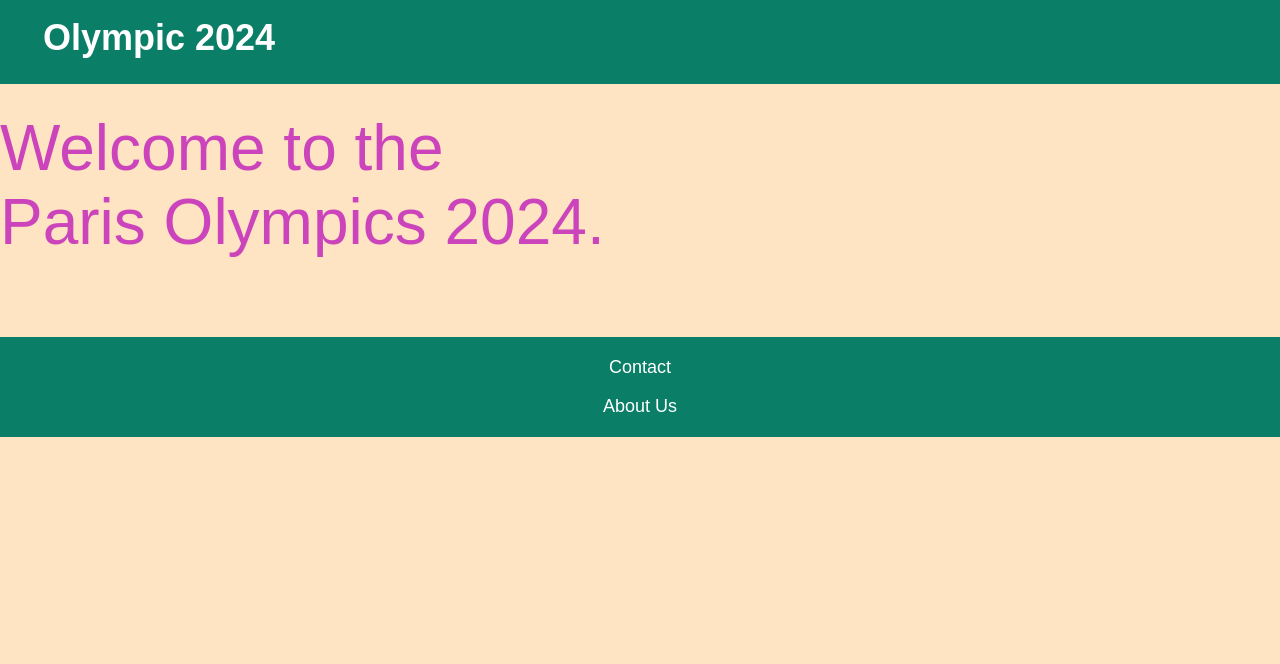
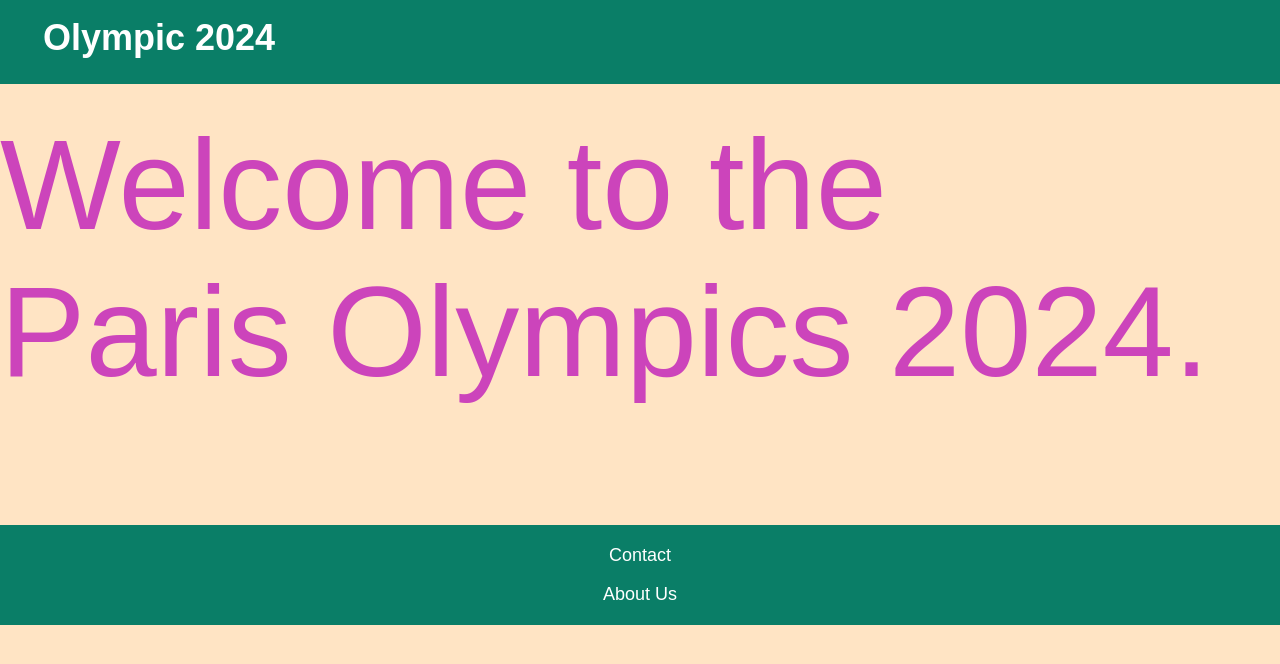
Before and after one commit to Devbula/ParisOlympics2024, a plain HTML site: page index.html in a window 1280 px wide. Drawn offline with Linux system fonts and the light colour scheme.

Commit message:
Update index.html

```diff
--- a/index.html
+++ b/index.html
@@ -39,7 +39,7 @@
         .parisolympics {
             display: inline-block;
             padding-top: 2.2rem;
-            font-size: 4rem;
+            font-size: 8rem;
             animation: colorRotate 6s linear infinite;
         }
 
@@ -57,7 +57,7 @@
             color: white;
             font-size: 18px;
             text-align: center;
-            margin-top: 78px;
+            margin-top: 120px;
         }
     </style>
 </head>
```
